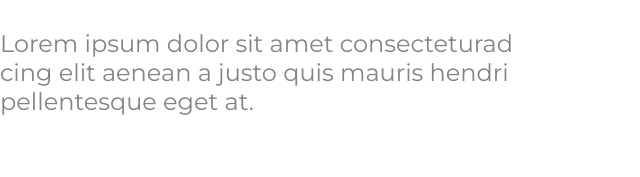
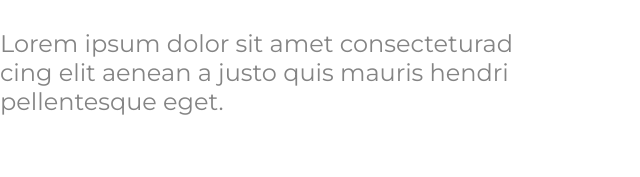
Before and after one commit to CarlinhosGCR/About-Your-dear-Pet, a plain HTML site: page We_Care-Code/We_Care.html in a window 1280 px wide. Shown: the part 869-1046 px from the top of the page, 0-640 px from the left. Drawn offline with Linux system fonts and the light colour scheme; files whose address does not match are found by name.

Commit message:
alteração no parágrafo

```diff
--- a/We_Care-Code/We_Care.html
+++ b/We_Care-Code/We_Care.html
@@ -25,7 +25,7 @@
     <section>
         <h1>WE CARE</h1>
         <h2>About Your Pet</h2>
-        <p>Lorem ipsum dolor sit amet consecteturad cing elit aenean a justo quis mauris hendri pellentesque eget at.</p>
+        <p>Lorem ipsum dolor sit amet consecteturad cing elit aenean a justo quis mauris hendri pellentesque eget.</p>
         <button class="button-2">EXPLORE</button>
     </section>
 
```
